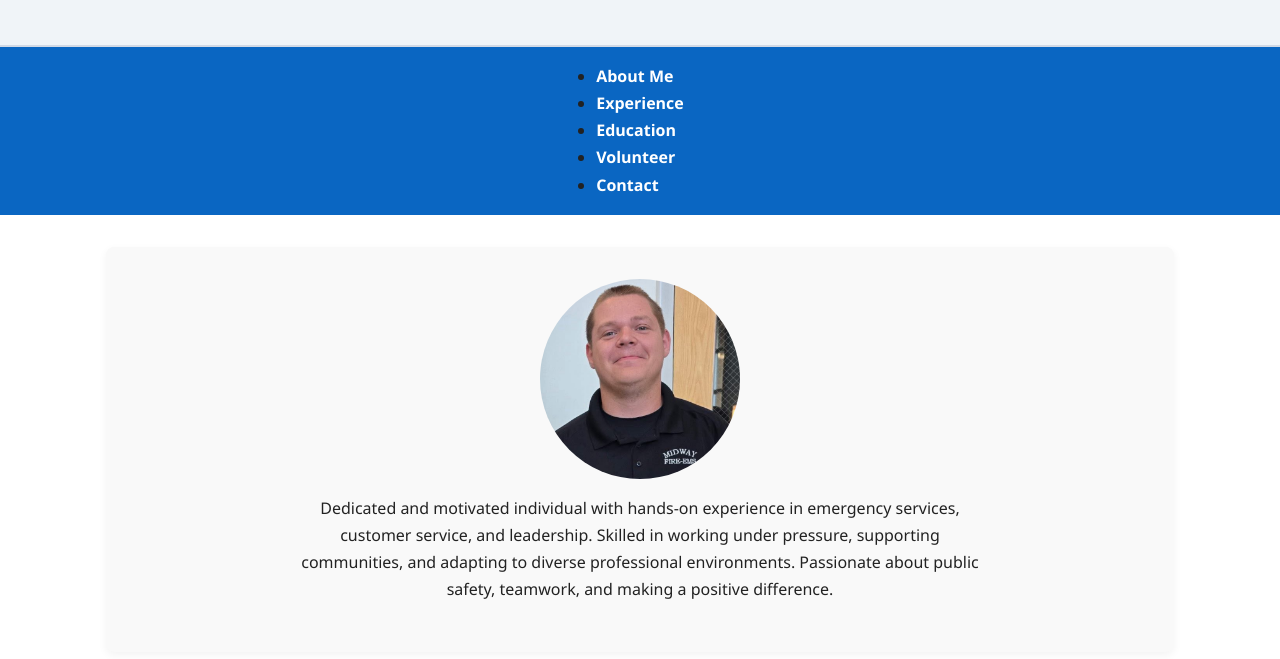
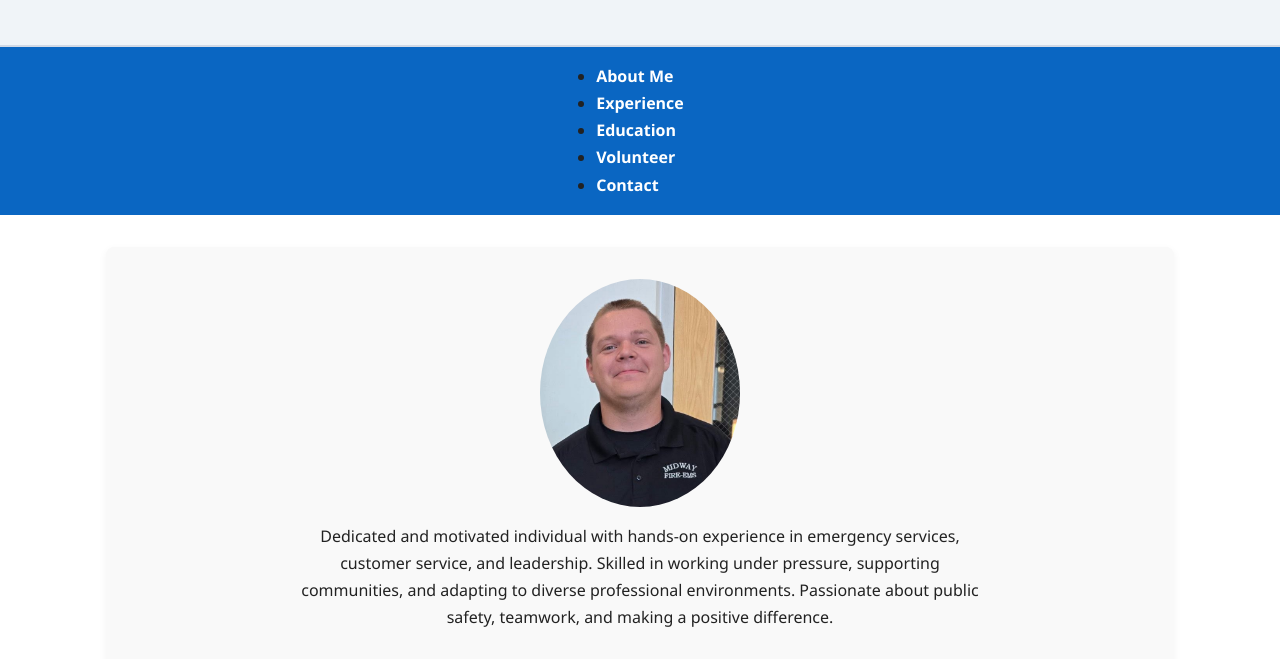
Before and after one commit to meetourheroes/dakotablosser, a plain HTML site: page index.html in a window 1280 px wide. Shown: the part 141-800 px from the top of the page. Drawn offline with Linux system fonts and the light colour scheme.

Commit message:
Update style.css

```diff
--- a/style.css
+++ b/style.css
@@ -101,8 +101,9 @@ section {
 
 .about-content img {
   border-radius: 50%;
-  width: 200px;
-  height: 200px;
+  width: 200px;       /* base width */
+  max-width: 80%;     /* responsive on smaller screens */
+  height: auto;       /* maintain aspect ratio */
   object-fit: cover;
 }
 
```
